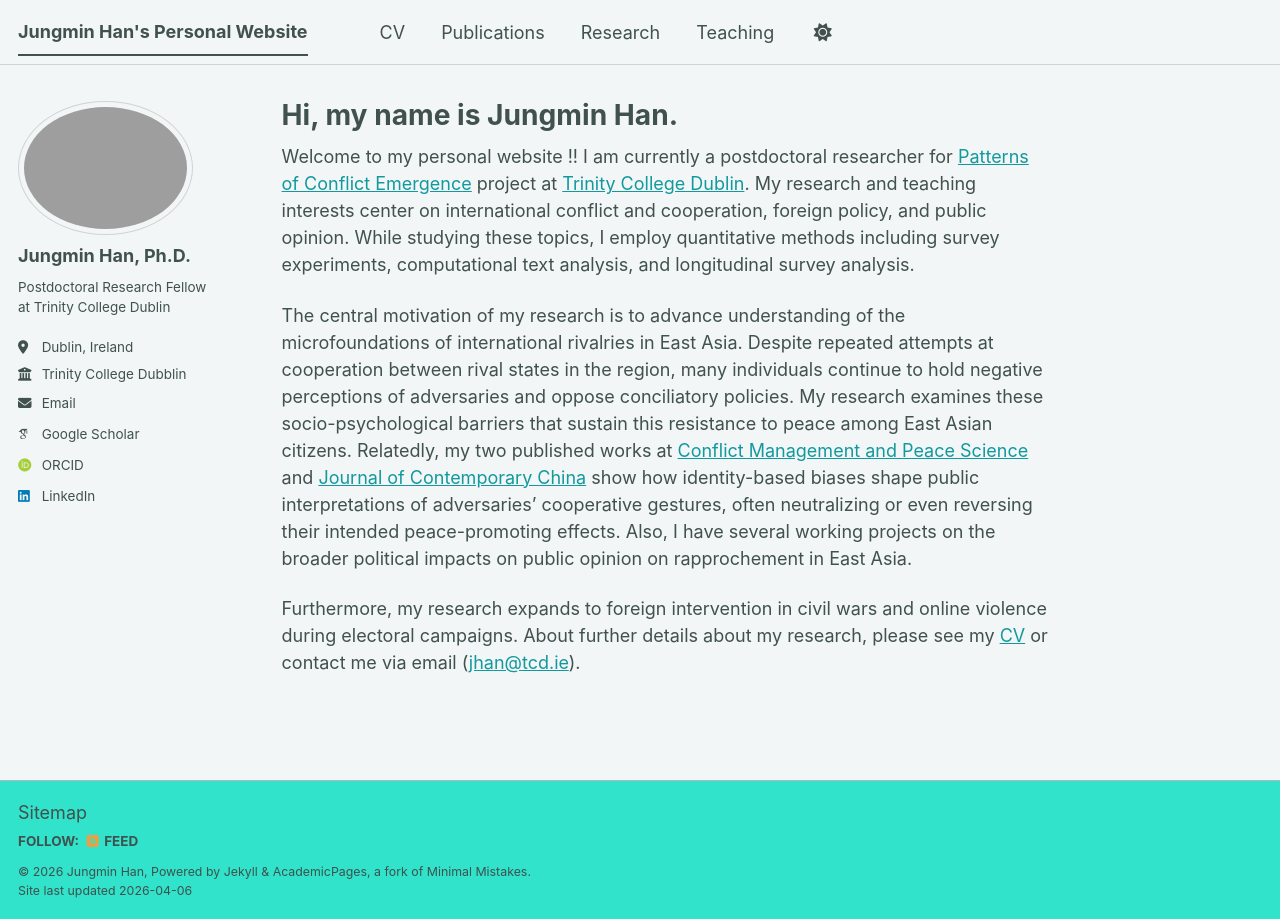
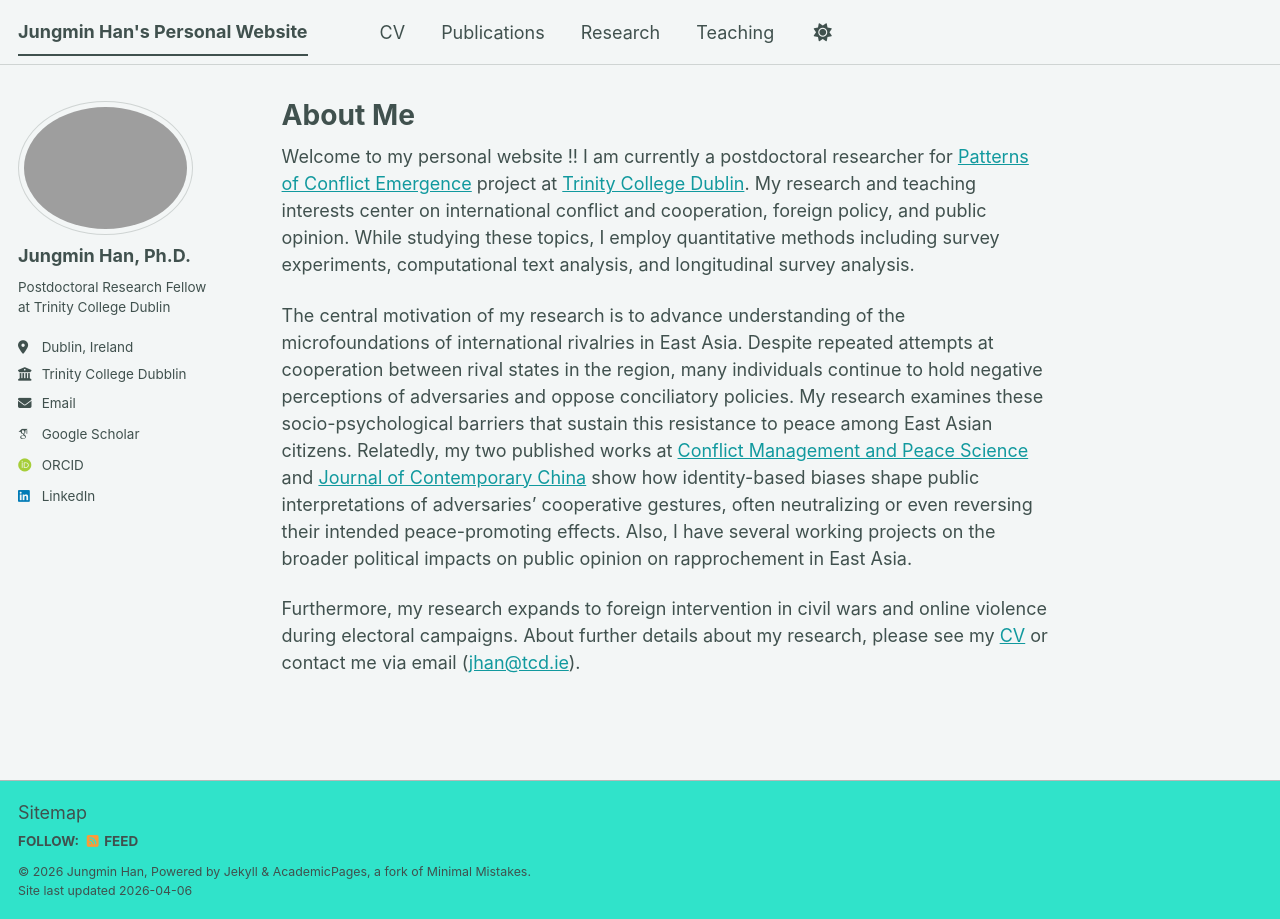
Before and after one commit to jungmin-lawrence-han/jungmin-lawrence-han.github.io, a Jekyll site: the page built from _pages/about.md, in a window 1280 px wide. Built offline with Jekyll 4.4.1, drawn with Linux system fonts in a browser that asks for light colours; some web fonts are replaced; a script bundle is joined from its source files by our own code; library files that are not in the unit come from our copies.

Commit message:
Update about.md

```diff
--- a/_pages/about.md
+++ b/_pages/about.md
@@ -1,6 +1,6 @@
 ---
 permalink: /
-title: "Hi, my name is Jungmin Han."
+title: "About Me"
 author_profile: true
 redirect_from:
   - /about/
```
